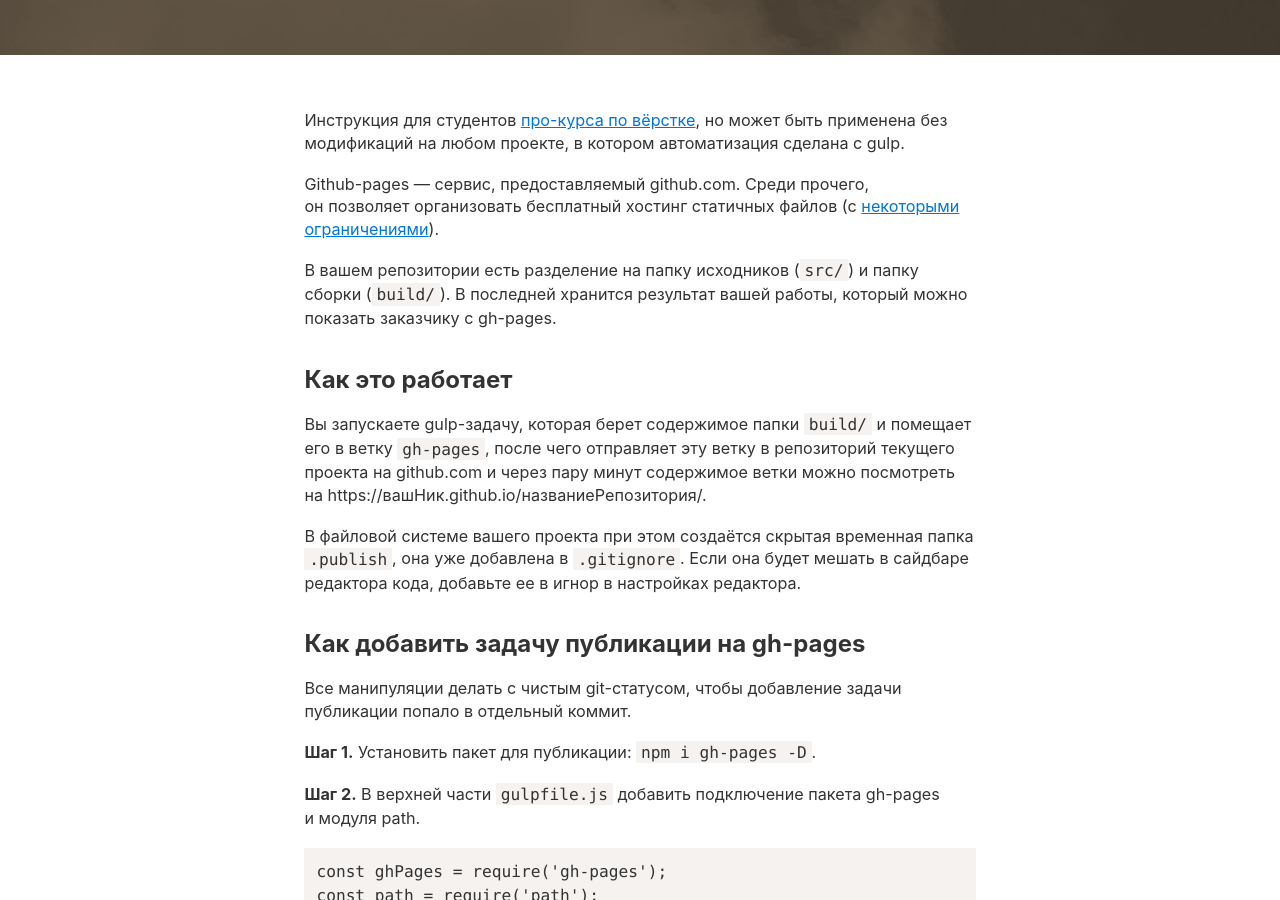
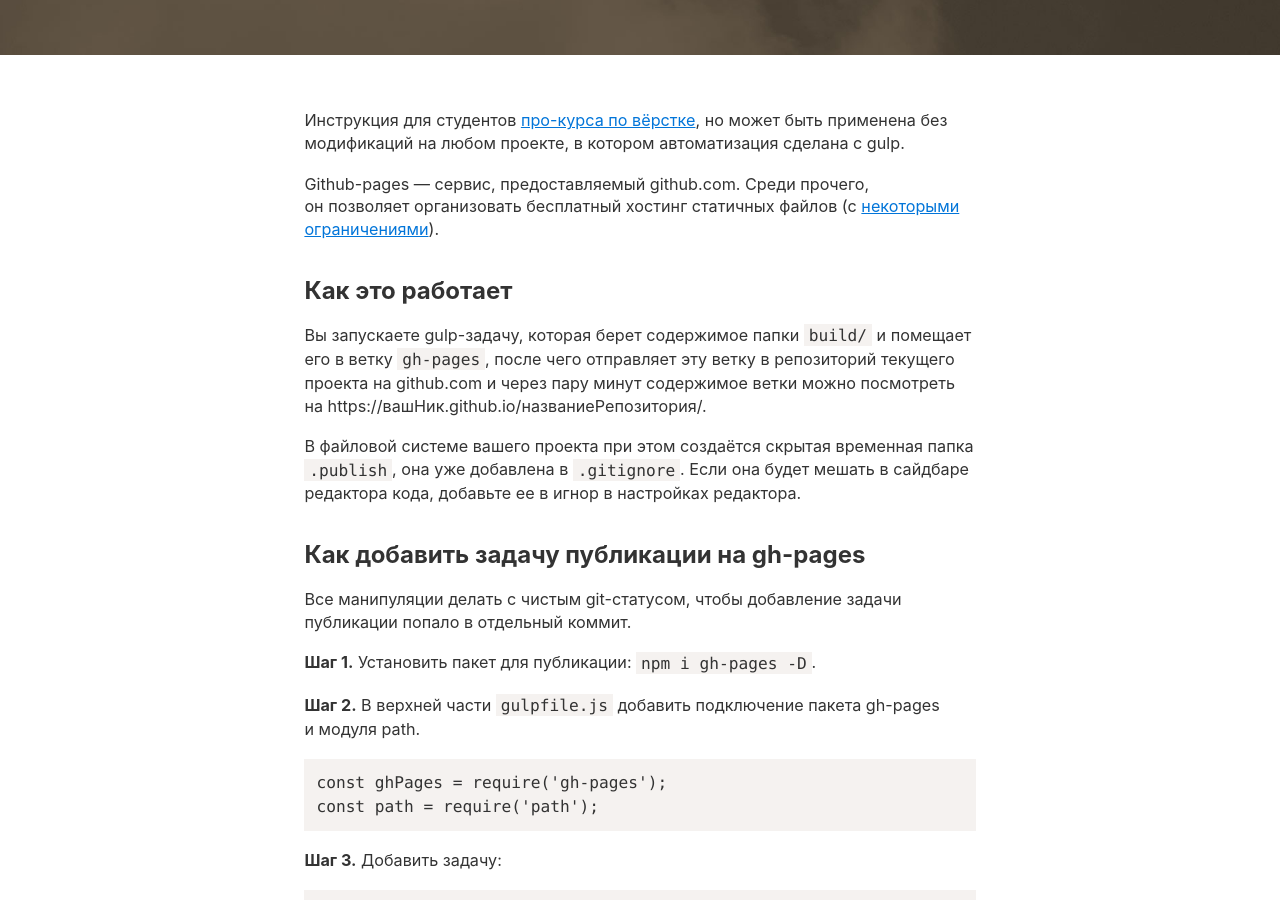
Before and after one commit to nicothin/nicothin.github.io, a Jekyll site: the page built from _posts/2019-04-02-gh-pages.md, in a window 1280 px wide and 900 px high, scrolled down 351 px. Built offline with Jekyll 4.4.1, drawn with Linux system fonts in a browser that asks for light colours; comment, search, counter and statistics services are not loaded.

Commit message:
Статья про gh-pages для студентов Эпика (правка)

```diff
--- a/_posts/2019-04-02-gh-pages.md
+++ b/_posts/2019-04-02-gh-pages.md
@@ -9,8 +9,6 @@ categories: web
 Инструкция для студентов [про-курса по вёрстке](https://epixx.ru/course_programs/html-pro), но может быть применена без модификаций на любом проекте, в котором автоматизация сделана с gulp.
 
 Github-pages — сервис, предоставляемый github.com. Среди прочего, он позволяет организовать бесплатный хостинг статичных файлов (с [некоторыми ограничениями](https://help.github.com/en/articles/what-is-github-pages#usage-limits)).
-
-В вашем репозитории есть разделение на папку исходников (`src/`) и папку сборки (`build/`). В последней хранится результат вашей работы, который можно показать заказчику с gh-pages.
 
 ## Как это работает
 
```
